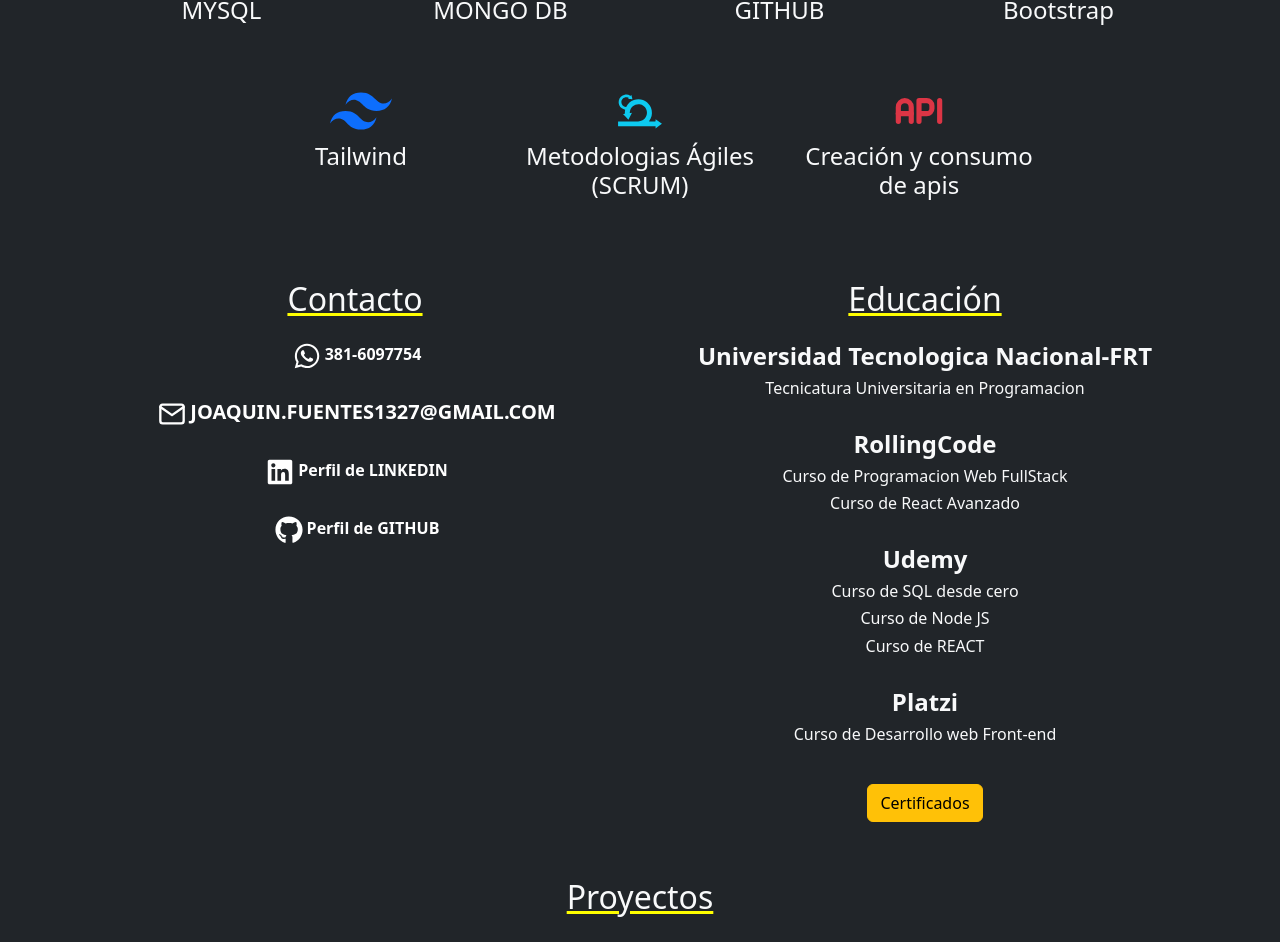
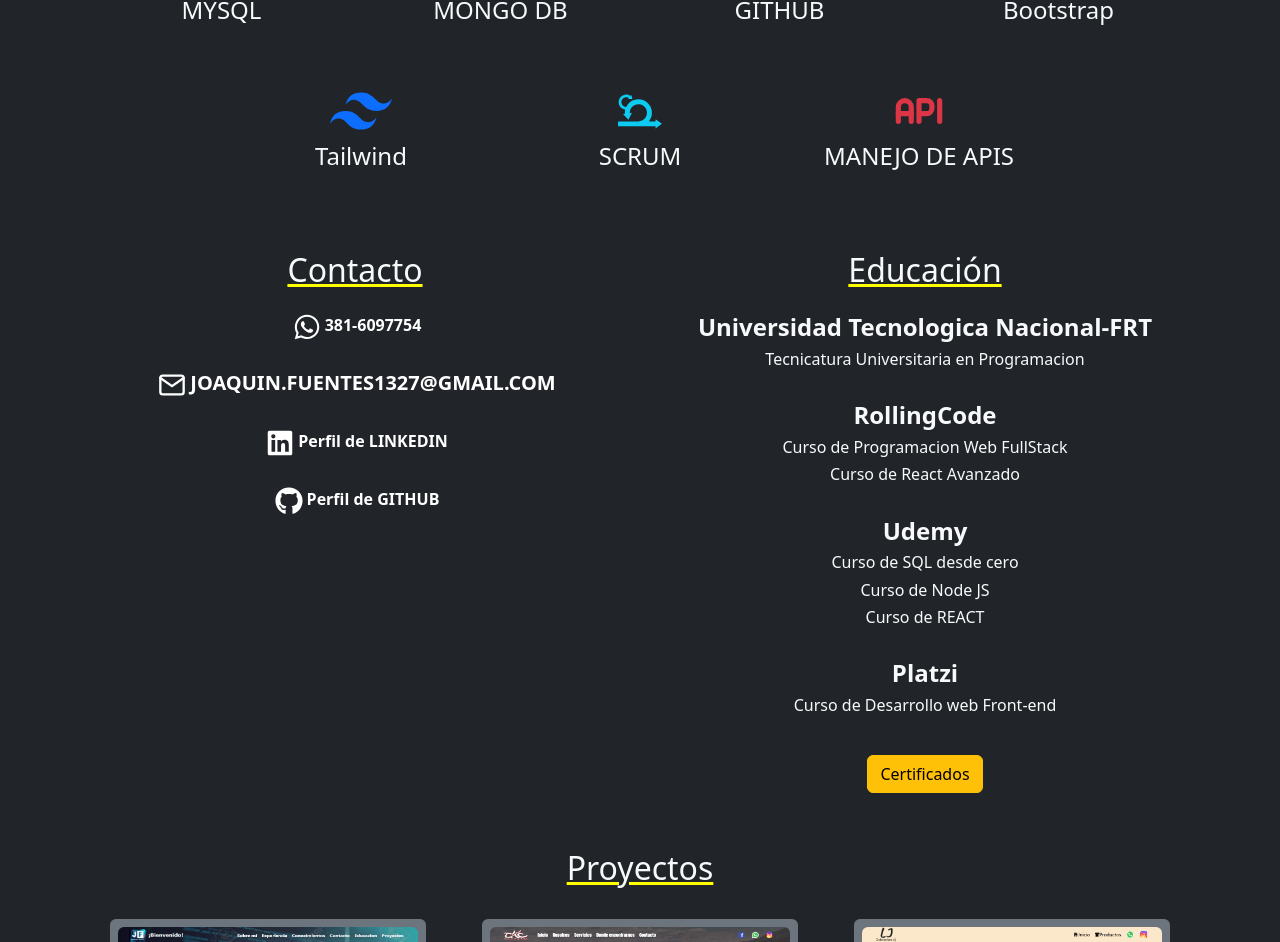
Before and after one commit to joaquin-fuentes/miportafolio, a React (Vite) app: page / in a window 1280 px wide. Shown: the part 1696-2638 px from the top of the page. Built offline with nearby package versions, Linux system fonts and the light colour scheme.

Commit message:
cambio scrum y apis

```diff
--- a/src/components/views/Conocimientos.jsx
+++ b/src/components/views/Conocimientos.jsx
@@ -106,13 +106,13 @@ const Conocimientos = () => {
         <Col xs={5} md={3} className="text-center">
           <article data-aos="fade-up" className=" my-3 p-2">
             <DiScrum className="icono text-info"></DiScrum>
-            <h4>Metodologias Ágiles (SCRUM)</h4>
+            <h4>SCRUM</h4>
           </article>
         </Col>
         <Col xs={5} md={3} className="text-center">
           <article data-aos="fade-up" className=" my-3 p-2">
             <TbApi className="icono text-danger"></TbApi>
-            <h4>Creación y consumo de apis</h4>
+            <h4>MANEJO DE APIS</h4>
           </article>
         </Col>
       </Row>
```
